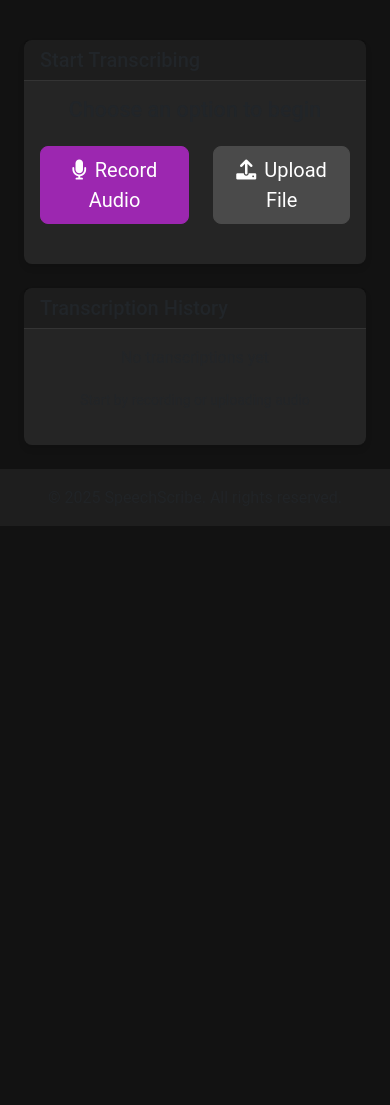
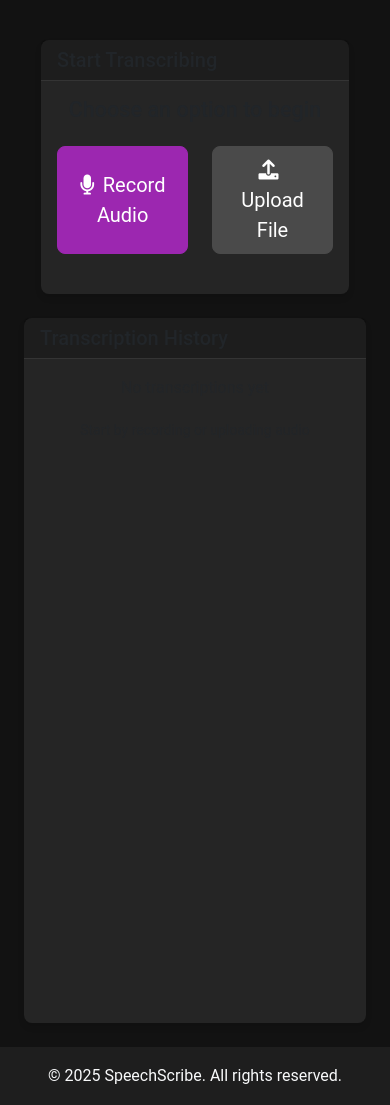
Before and after one commit to Ayishathesni001a/voice_to_text_summarizer, a Flask app: page /home in a window 390 px wide. Shown: the part 61-1166 px from the top of the page. Before the commit the page ends 567 px from the top, so only its background shows below. Run offline with Flask 3, Linux system fonts and the light colour scheme; the visitor is signed in with stand-in values (Sample User, id 1); data that the repository does not hold is empty; some libraries are stand-ins or nearby versions.

Commit message:
Improve UI/UX: Adjust layout and styling for transcription history, file upload, and footer; improve responsiveness and centering of elements.
Replit-Commit-Author: Agent
Replit-Commit-Session-Id: 72f644e1-fc99-421b-9fd5-a3d4963edc53
Replit-Commit-Screenshot-Url: https://storage.googleapis.com/screenshot-production-us-central1/2ce61c4c-1dd6-43a1-b74b-eb9fb186fe05/3c100abc-55d1-487c-92b3-292f00bae2b7.jpg

```diff
--- a/static/css/styles.css
+++ b/static/css/styles.css
@@ -155,6 +155,11 @@ body {
     overflow-y: auto;
 }
 
+.transcription-history-sidebar {
+    height: calc(100vh - 180px);
+    overflow-y: auto;
+}
+
 .transcription-item {
     background-color: var(--dark-surface);
     border-radius: var(--border-radius);
--- a/templates/base.html
+++ b/templates/base.html
@@ -88,7 +88,7 @@
     <!-- Footer -->
     <footer class="footer mt-auto py-3" style="background-color: var(--dark-surface);">
         <div class="container text-center">
-            <span class="text-muted">&copy; 2025 SpeechScribe. All rights reserved.</span>
+            <span class="text-light">&copy; 2025 SpeechScribe. All rights reserved.</span>
         </div>
     </footer>
 
--- a/templates/home.html
+++ b/templates/home.html
@@ -4,10 +4,10 @@
 
 {% block content %}
 <div class="container-fluid px-4">
-    <div class="row">
+    <div class="row g-0">
         <!-- Main content area -->
-        <div class="col-md-8">
-            <div class="card mb-4">
+        <div class="col-md-9">
+            <div class="card mb-4" style="max-width: 90%; margin: 0 auto;">
                 <div class="card-header">
                     <h5 class="mb-0">Start Transcribing</h5>
                 </div>
@@ -28,8 +28,8 @@
                         <h4 class="mb-3">Record Audio</h4>
                         <p>Click the record button and speak. Click stop when you're finished.</p>
 
-                        <div class="mb-3">
-                            <label for="recordingTitle" class="form-label">Title (Optional)</label>
+                        <div class="mb-3 mx-auto" style="max-width: 80%;">
+                            <label for="recordingTitle" class="form-label text-center d-block">Title (Optional)</label>
                             <input type="text" class="form-control" id="recordingTitle" placeholder="Enter a title for your recording">
                         </div>
 
@@ -61,13 +61,13 @@
                         <form action="{{ url_for('upload_audio') }}" method="post" enctype="multipart/form-data">
                             {{ form.hidden_tag() }}
 
-                            <div class="mb-3">
-                                <label for="title" class="form-label">Title (Optional)</label>
+                            <div class="mb-3 mx-auto" style="max-width: 80%;">
+                                <label for="title" class="form-label text-center d-block">Title (Optional)</label>
                                 {{ form.title(class="form-control", id="title", placeholder="Enter a title for your transcription") }}
                             </div>
 
-                            <div class="mb-3">
-                                <label for="audioFileInput" class="form-label">Audio File</label>
+                            <div class="mb-3 mx-auto" style="max-width: 80%;">
+                                <label for="audioFileInput" class="form-label text-center d-block">Audio File</label>
                                 <div class="input-group">
                                     {{ form.audio_file(class="form-control", id="audioFileInput", style="display: none;") }}
                                     <label for="audioFileInput" id="audioFileLabel" class="form-control text-muted" style="cursor: pointer;">Choose audio file</label>
@@ -75,7 +75,7 @@
                                         <i class="fas fa-folder-open"></i>
                                     </button>
                                 </div>
-                                <div class="form-text">Supported formats: MP3, WAV, M4A, etc.</div>
+                                <div class="form-text text-center">Supported formats: MP3, WAV, M4A, etc.</div>
                             </div>
 
                             <div class="d-grid">
@@ -135,14 +135,14 @@
             </div>
         </div>
 
-        <!-- Right sidebar with transcription history -->
-        <div class="col-md-4 pl-0">
-            <div class="card">
+        <!-- Left sidebar with transcription history -->
+        <div class="col-md-3 ps-0">
+            <div class="card h-100">
                 <div class="card-header">
                     <h5 class="mb-0">Transcription History</h5>
                 </div>
                 <div class="card-body p-0">
-                    <div class="transcription-history">
+                    <div class="transcription-history-sidebar">
                         {% if transcriptions %}
                             {% for transcription in transcriptions %}
                                 <div class="transcription-item" data-id="{{ transcription.id }}">
```
